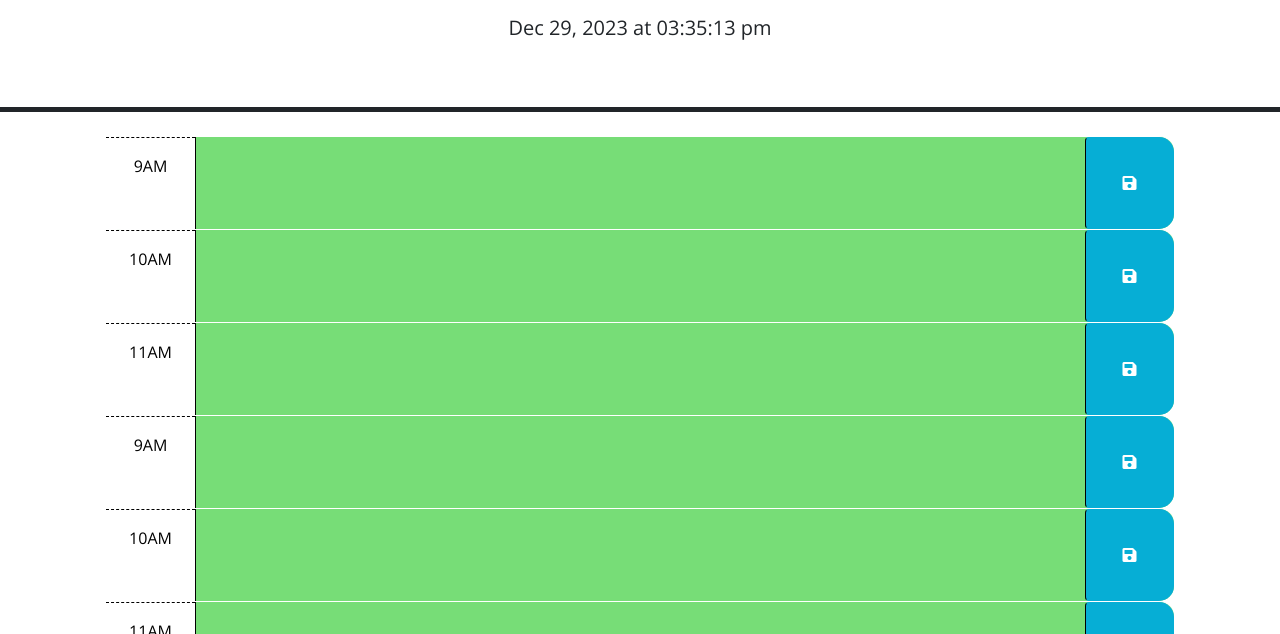
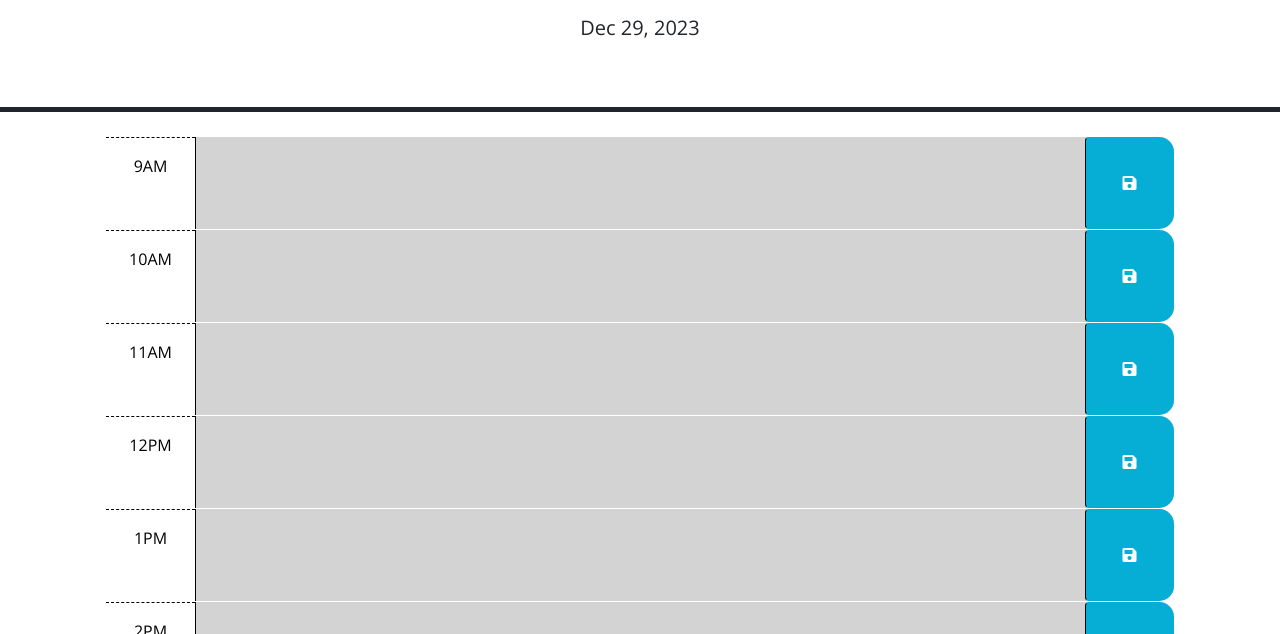
Before and after one commit to dann9109/danscheduler, a plain HTML site: page index.html in a window 1280 px wide. Shown: the part 166-800 px from the top of the page. Drawn offline with nearby package versions, Linux system fonts and the light colour scheme.

Commit message:
2nd change

```diff
--- a/index.html
+++ b/index.html
@@ -31,31 +31,31 @@
         -->
 
     <!-- Example of a past time block. The "past" class adds a gray background color. -->
-    <div id="hour-9" class="row time-block past">
+    <!-- <div id="hour-9" class="row time-block past">
       <div class="col-2 col-md-1 hour text-center py-3">9AM</div>
       <textarea class="col-8 col-md-10 description" rows="3"> </textarea>
       <button class="btn saveBtn col-2 col-md-1" aria-label="save">
         <i class="fas fa-save" aria-hidden="true"></i>
       </button>
-    </div>
+    </div> -->
 
     <!-- Example of a a present time block. The "present" class adds a red background color. -->
-    <div id="hour-10" class="row time-block present">
+    <!-- <div id="hour-10" class="row time-block present">
       <div class="col-2 col-md-1 hour text-center py-3">10AM</div>
       <textarea class="col-8 col-md-10 description" rows="3"> </textarea>
       <button class="btn saveBtn col-2 col-md-1" aria-label="save">
         <i class="fas fa-save" aria-hidden="true"></i>
       </button>
-    </div>
+    </div> -->
 
     <!-- Example of a future time block. The "future" class adds a green background color. -->
-    <div id="hour-11" class="row time-block future">
+    <!-- <div id="hour-11" class="row time-block future">
       <div class="col-2 col-md-1 hour text-center py-3">11AM</div>
       <textarea class="col-8 col-md-10 description" rows="3"> </textarea>
       <button class="btn saveBtn col-2 col-md-1" aria-label="save">
         <i class="fas fa-save" aria-hidden="true"></i>
       </button>
-    </div>
+    </div> -->
 
 
 
--- a/js/script.js
+++ b/js/script.js
@@ -23,7 +23,18 @@ $(function () {
 });
 
 
+
+
+
+
+
 $(function () {
+  // if (typeof localStorage === "undefined") {
+  //   console.log("localStorage is not supported.");
+  // } else {
+  //   console.log("localStorage is supported.");
+  // }
+
   // Add a listener for click events on the save button
   $(".saveBtn").on("click", function () {
     // Get the id of the containing time-block
@@ -31,51 +42,13 @@ $(function () {
     // Get the user input from the textarea
     var userInput = $(this).siblings(".description").val();
     // Save the user input in local storage using the time block id as the key
+    console.log("Time block ID:", timeBlockId);
+    console.log("User input:", userInput);
     localStorage.setItem(timeBlockId, userInput);
   });
 
-  // Apply the past, present, or future class to each time block
-  $(".time-block").each(function () {
-    // Get the id of the time block
-    var timeBlockId = $(this).attr("id");
-    // Get the current hour in 24-hour format
-    var currentHour = dayjs().format("H");
-    // Compare the id to the current hour and add the corresponding class
-    if (timeBlockId < currentHour) {
-      $(this).addClass("past");
-    } else if (timeBlockId === currentHour) {
-      $(this).addClass("present");
-    } else {
-      $(this).addClass("future");
-    }
-  });
-
-
   // Display the current date in the header
-  $("#currentDay").text(dayjs().format("MMM DD, YYYY [at] hh:mm:ss a"));
-
-
-  // Get all the div elements
-  var divs = document.getElementsByTagName('div');
-
-  // Loop through each div element
-  for (var i = 0; i < divs.length; i++) {
-    var div = divs[i];
-
-    // Check the class of the div element
-    if (div.classList.contains('present')) {
-      div.classList.add = 'present';
-    } else if (div.classList.contains('future')) {
-      div.classList.add('future');
-    } else if (div.classList.contains('past')) {
-      div.classList.add('past');
-    }
-  }
-});
-
-
-// Get the current date
-var currentDate = dayjs().format("YYYY-MM-DD");
+  $("#currentDay").text(dayjs().format("MMM D, YYYY"));
 
   // Get the container element for time slots
   var timeSlotsContainer = $(".container-lg");
@@ -84,15 +57,23 @@ var timeSlotsContainer = $(".container-lg");
   for (var hour = 9; hour <= 17; hour++) {
     // Create a new time slot element
     var timeSlot = $("<div>").addClass("row time-block");
+    // Create a label for the time slot
+    var timeLabel = $("<div>")
+      .addClass("col-2 col-md-1 hour text-center py-3")
+      .text(dayjs().hour(hour).format("hA"));
+    // Create an input field for the event
+    var eventInput = $("<textarea>")
+      .addClass("col-8 col-md-10 description")
+      .attr("rows", "3")
+      .val(localStorage.getItem("hour-" + hour));
+    // Create a save button for the time slot
+    var saveButton = $("<button>")
+      .addClass("btn saveBtn col-2 col-md-1")
+      .attr("aria-label", "save")
+      .html('<i class="fas fa-save" aria-hidden="true"></i>');
 
-  // Create a label for the time slot
-  var timeLabel = $("<div>").addClass("col-2 col-md-1 hour text-center py-3").text(dayjs().hour(hour).format("hA"));
-
-  // Create an input field for the event
-  var eventInput = $("<textarea>").addClass("col-8 col-md-10 description").attr("rows", "3").val(localStorage.getItem(currentDate + "-event-" + hour));
-
-  // Create a save button for the time slot
-  var saveButton = $("<button>").addClass("btn saveBtn col-2 col-md-1").attr("aria-label", "save").html('<i class="fas fa-save" aria-hidden="true"></i>');
+    // Set the id of the time block
+    timeSlot.attr("id", "hour-" + hour);
 
     // Add different classes based on the time
     if (hour < dayjs().hour()) {
@@ -109,3 +90,4 @@ for (var hour = 9; hour <= 17; hour++) {
     // Append the time slot to the container
     timeSlotsContainer.append(timeSlot);
   }
+});
```
Also changed, not shown: css/style.css (line endings or trailing spaces). Lines whose indentation alone changed are shown as unchanged.
